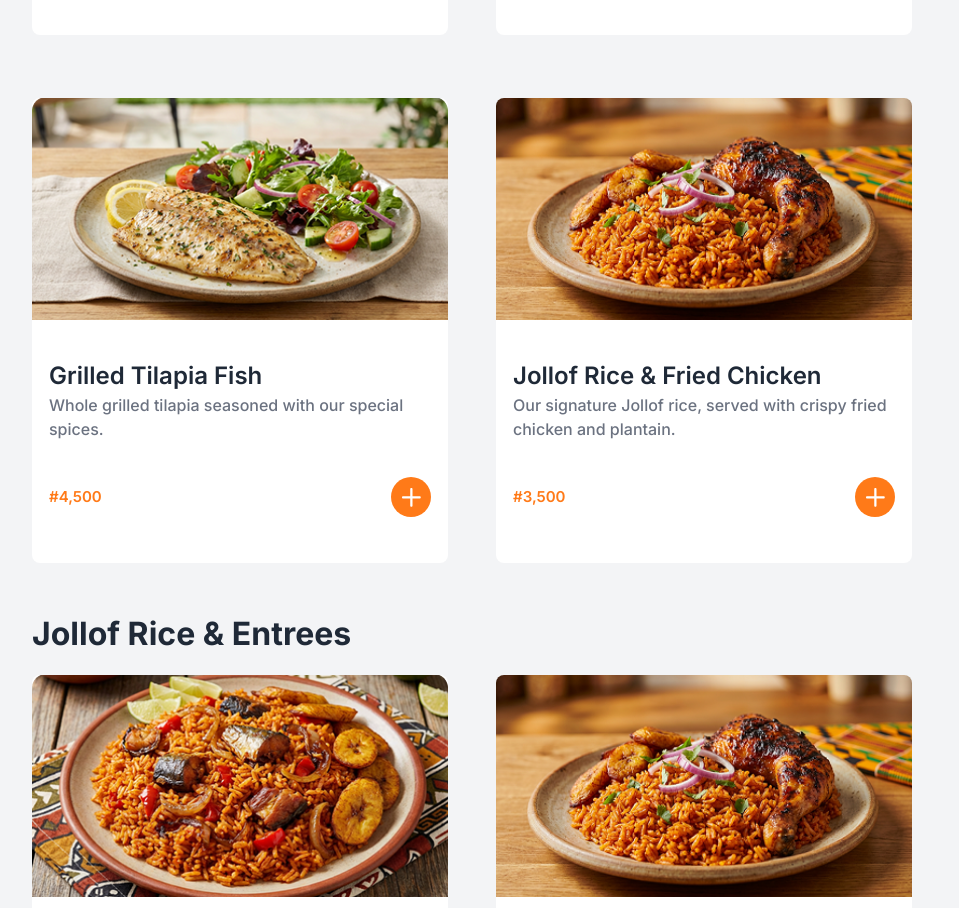
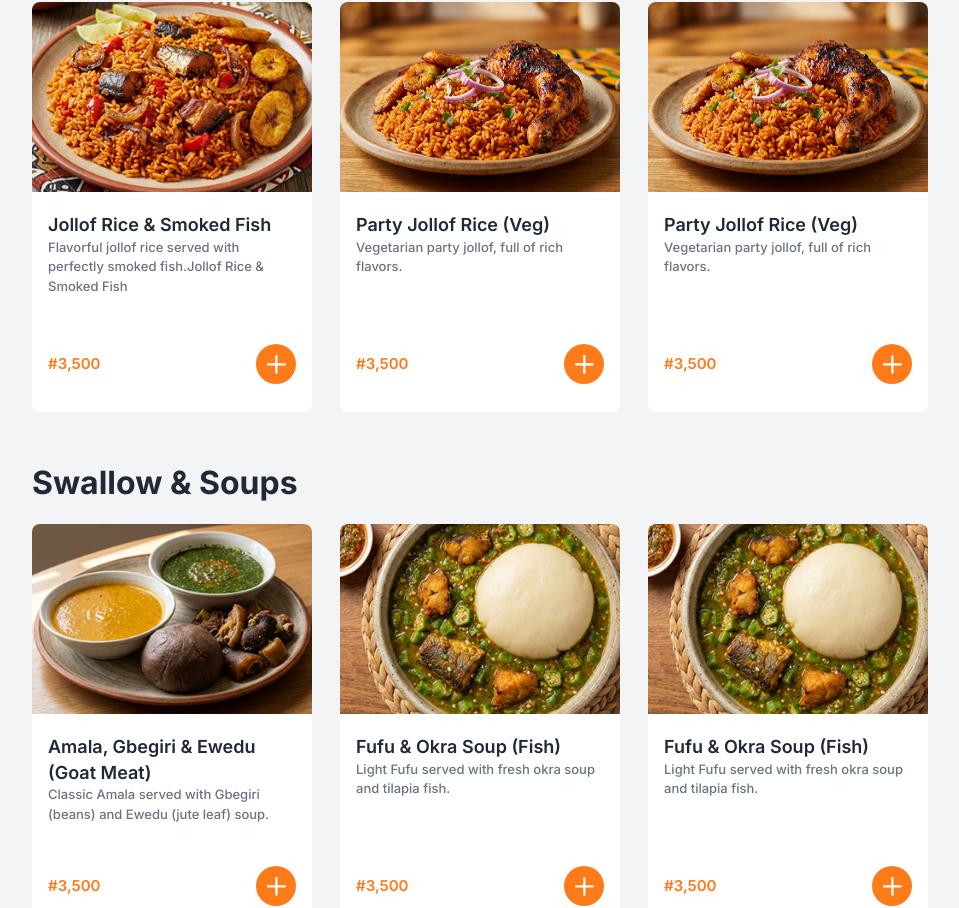
Before and after one commit to Afolabi-bit/chuks-kitchen, a Next.js app: page /explore in a window 1280 px wide. Shown: the part 1763-2671 px from the top of the page, without its empty margins (16-975 px from the left). Built offline with nearby package versions, Linux system fonts and the light colour scheme; a web font is replaced by a local one.

Commit message:
feat: Add the new "Explore" page with hero section, popular items, entrees, and swallow & soups sections.

```diff
--- a/app/explore/page.tsx
+++ b/app/explore/page.tsx
@@ -15,7 +15,7 @@ export default function Explore() {
       <Header />
 
       {/* ── Hero Section ── */}
-      <section className="h-[603px] w-full relative overflow-hidden">
+      <section className="h-[603px] max-md:h-[400px] w-full relative overflow-hidden">
         <Image
           src="/explore-hero.png"
           alt="hero image"
@@ -23,52 +23,52 @@ export default function Explore() {
           className="object-cover"
         />
 
-        <div className="absolute inset-0 z-10 bg-[#000000]/45 pl-[50px] pb-[200px] flex flex-col justify-end">
-          <h1 className="font-bold text-white text-[48px] leading-[61px]">
+        <div className="absolute inset-0 z-10 bg-[#000000]/45 pl-[50px] max-md:pl-[20px] max-md:pr-[20px] pb-[200px] max-md:pb-[120px] flex flex-col justify-end">
+          <h1 className="font-bold text-white text-[48px] max-md:text-[28px] leading-[61px] max-md:leading-[1.3]">
             Chuks Kitchen
           </h1>
-          <p className="text-[24px] leading-[34px] font-bold text-white">
+          <p className="text-[24px] max-md:text-[16px] leading-[34px] max-md:leading-[24px] font-bold max-md:font-medium text-white">
             Chuks Kitchen Nigerian Home Cooking.
           </p>
         </div>
       </section>
 
       {/* ── Popular ── */}
-      <section className="mt-[50px] px-[48px]">
-        <h2 className="text-[32px] font-bold leading-[42px] text-[#1F2937] mb-[20px]">
+      <section className="mt-[50px] max-md:mt-[30px] px-[48px] max-lg:px-[24px] max-md:px-[16px]">
+        <h2 className="text-[32px] max-lg:text-[26px] max-md:text-[22px] font-bold leading-[42px] text-[#1F2937] mb-[20px] max-md:mb-[16px]">
           Popular
         </h2>
 
-        <div className="flex flex-wrap gap-[63px_48px]">
+        <div className="flex flex-wrap gap-[63px_48px] max-xl:gap-[28px] max-lg:gap-[18px] max-md:flex-col max-md:gap-[12px]">
           {explorePopular.map((item, index) => (
             <div
               key={index}
-              className="w-[416px] h-[465px] bg-white rounded-[8px] flex flex-col items-center"
+              className="w-[416px] h-[465px] max-xl:w-[280px] max-xl:h-[410px] max-lg:w-[220px] max-lg:h-[340px] max-md:w-full max-md:h-[111px] bg-white rounded-[8px] flex flex-col max-md:flex-row items-center"
             >
-              <div className="relative w-full h-[222px]">
+              <div className="relative w-full max-md:w-[111px] max-md:shrink-0 h-[222px] max-xl:h-[190px] max-lg:h-[150px] max-md:h-full">
                 <Image
                   fill
                   src={item.img}
                   alt={item.name}
-                  className="object-cover rounded-[8px_8px_0_0]"
+                  className="object-cover rounded-[8px_8px_0_0] max-md:rounded-[8px_0_0_8px]"
                 />
               </div>
-              <div className="p-[39px_17px_46px] flex-1 w-full flex flex-col justify-between">
+              <div className="p-[39px_17px_46px] max-xl:p-[20px_16px_28px] max-lg:p-[14px_12px_16px] max-md:p-[10px_12px] flex-1 w-full flex flex-col justify-between">
                 <div>
-                  <h3 className="text-[24px] font-semibold leading-[1.42] text-left text-[#1F2937]">
+                  <h3 className="text-[24px] max-xl:text-[18px] max-lg:text-[14px] max-md:text-[14px] font-semibold leading-[1.42] max-md:leading-[1.2] text-left text-[#1F2937]">
                     {item.name}
                   </h3>
-                  <p className="font-medium text-[16px] leading-normal text-[#6B7280]">
+                  <p className="font-medium text-[16px] max-xl:text-[13px] max-lg:text-[12px] max-md:text-[11px] leading-normal max-md:leading-[1.3] text-[#6B7280] max-md:line-clamp-1">
                     {item.desc}
                   </p>
                 </div>
 
                 <div className="flex justify-between items-center w-full">
-                  <p className="font-semibold text-[15px] leading-[24px] text-[#FF7A18]">
+                  <p className="font-semibold text-[15px] max-lg:text-[13px] max-md:text-[13px] leading-[24px] text-[#FF7A18]">
                     {item.price}
                   </p>
                   <button
-                    className="w-[40px] h-[40px] bg-[#FF7A18] rounded-full flex justify-center items-center hover:bg-[#E86B10] active:scale-95 transition-all"
+                    className="w-[40px] h-[40px] max-lg:w-[34px] max-lg:h-[34px] max-md:w-[30px] max-md:h-[30px] bg-[#FF7A18] rounded-full flex justify-center items-center hover:bg-[#E86B10] active:scale-95 transition-all"
                     aria-label="Add to cart"
                   >
                     <img src="/plus.svg" alt="plus" />
@@ -78,44 +78,48 @@ export default function Explore() {
             </div>
           ))}
         </div>
+
+        <button className="hidden max-md:block w-full mt-[20px] font-int font-normal text-[16px] leading-[140%] text-center tracking-[-0.02em] text-[#1E88E5]">
+          View All Categories
+        </button>
       </section>
 
       {/* ── Jollof Rice & Entrees ── */}
-      <section className="mt-[50px] px-[48px]">
-        <h2 className="text-[32px] font-bold leading-[42px] text-[#1F2937] mb-[20px]">
+      <section className="mt-[50px] max-md:mt-[30px] px-[48px] max-lg:px-[24px] max-md:px-[16px]">
+        <h2 className="text-[32px] max-lg:text-[26px] max-md:text-[22px] font-bold leading-[42px] text-[#1F2937] mb-[20px] max-md:mb-[16px]">
           Jollof Rice &amp; Entrees
         </h2>
 
-        <div className="flex flex-wrap gap-[63px_48px]">
+        <div className="flex flex-wrap gap-[63px_48px] max-xl:gap-[28px] max-lg:gap-[18px] max-md:flex-col max-md:gap-[12px]">
           {entrees.map((item, index) => (
             <div
               key={index}
-              className="w-[416px] h-[465px] bg-white rounded-[8px] flex flex-col items-center"
+              className="w-[416px] h-[465px] max-xl:w-[280px] max-xl:h-[410px] max-lg:w-[220px] max-lg:h-[340px] max-md:w-full max-md:h-[111px] bg-white rounded-[8px] flex flex-col max-md:flex-row items-center"
             >
-              <div className="relative w-full h-[222px]">
+              <div className="relative w-full max-md:w-[111px] max-md:shrink-0 h-[222px] max-xl:h-[190px] max-lg:h-[150px] max-md:h-full">
                 <Image
                   fill
                   src={item.img}
                   alt={item.name}
-                  className="object-cover rounded-[8px_8px_0_0]"
+                  className="object-cover rounded-[8px_8px_0_0] max-md:rounded-[8px_0_0_8px]"
                 />
               </div>
-              <div className="p-[39px_17px_46px] flex-1 w-full flex flex-col justify-between">
+              <div className="p-[39px_17px_46px] max-xl:p-[20px_16px_28px] max-lg:p-[14px_12px_16px] max-md:p-[10px_12px] flex-1 w-full flex flex-col justify-between">
                 <div>
-                  <h3 className="text-[24px] font-semibold leading-[1.42] text-left text-[#1F2937]">
+                  <h3 className="text-[24px] max-xl:text-[18px] max-lg:text-[14px] max-md:text-[14px] font-semibold leading-[1.42] max-md:leading-[1.2] text-left text-[#1F2937]">
                     {item.name}
                   </h3>
-                  <p className="font-medium text-[16px] leading-normal text-[#6B7280]">
+                  <p className="font-medium text-[16px] max-xl:text-[13px] max-lg:text-[12px] max-md:text-[11px] leading-normal max-md:leading-[1.3] text-[#6B7280] max-md:line-clamp-1">
                     {item.desc}
                   </p>
                 </div>
 
                 <div className="flex justify-between items-center w-full">
-                  <p className="font-semibold text-[15px] leading-[24px] text-[#FF7A18]">
+                  <p className="font-semibold text-[15px] max-lg:text-[13px] max-md:text-[13px] leading-[24px] text-[#FF7A18]">
                     {item.price}
                   </p>
                   <button
-                    className="w-[40px] h-[40px] bg-[#FF7A18] rounded-full flex justify-center items-center hover:bg-[#E86B10] active:scale-95 transition-all"
+                    className="w-[40px] h-[40px] max-lg:w-[34px] max-lg:h-[34px] max-md:w-[30px] max-md:h-[30px] bg-[#FF7A18] rounded-full flex justify-center items-center hover:bg-[#E86B10] active:scale-95 transition-all"
                     aria-label="Add to cart"
                   >
                     <img src="/plus.svg" alt="plus" />
@@ -125,44 +129,48 @@ export default function Explore() {
             </div>
           ))}
         </div>
+
+        <button className="hidden max-md:block w-full mt-[20px] font-int font-normal text-[16px] leading-[140%] text-center tracking-[-0.02em] text-[#1E88E5]">
+          View All Entrees
+        </button>
       </section>
 
       {/* ── Swallow & Soups ── */}
-      <section className="mt-[50px] px-[48px] mb-[232px]">
-        <h2 className="text-[32px] font-bold leading-[42px] text-[#1F2937] mb-[20px]">
+      <section className="mt-[50px] max-md:mt-[30px] px-[48px] max-lg:px-[24px] max-md:px-[16px] mb-[232px] max-md:mb-[60px]">
+        <h2 className="text-[32px] max-lg:text-[26px] max-md:text-[22px] font-bold leading-[42px] text-[#1F2937] mb-[20px] max-md:mb-[16px]">
           Swallow &amp; Soups
         </h2>
 
-        <div className="flex flex-wrap gap-[63px_48px]">
+        <div className="flex flex-wrap gap-[63px_48px] max-xl:gap-[28px] max-lg:gap-[18px] max-md:flex-col max-md:gap-[12px]">
           {swallow.map((item, index) => (
             <div
               key={index}
-              className="w-[416px] h-[465px] bg-white rounded-[8px] flex flex-col items-center"
+              className="w-[416px] h-[465px] max-xl:w-[280px] max-xl:h-[410px] max-lg:w-[220px] max-lg:h-[340px] max-md:w-full max-md:h-[111px] bg-white rounded-[8px] flex flex-col max-md:flex-row items-center"
             >
-              <div className="relative w-full h-[222px]">
+              <div className="relative w-full max-md:w-[111px] max-md:shrink-0 h-[222px] max-xl:h-[190px] max-lg:h-[150px] max-md:h-full">
                 <Image
                   fill
                   src={item.img}
                   alt={item.name}
-                  className="object-cover rounded-[8px_8px_0_0]"
+                  className="object-cover rounded-[8px_8px_0_0] max-md:rounded-[8px_0_0_8px]"
                 />
               </div>
-              <div className="p-[39px_17px_46px] flex-1 w-full flex flex-col justify-between">
+              <div className="p-[39px_17px_46px] max-xl:p-[20px_16px_28px] max-lg:p-[14px_12px_16px] max-md:p-[10px_12px] flex-1 w-full flex flex-col justify-between">
                 <div>
-                  <h3 className="text-[24px] font-semibold leading-[1.42] text-left text-[#1F2937]">
+                  <h3 className="text-[24px] max-xl:text-[18px] max-lg:text-[14px] max-md:text-[14px] font-semibold leading-[1.42] max-md:leading-[1.2] text-left text-[#1F2937]">
                     {item.name}
                   </h3>
-                  <p className="font-medium text-[16px] leading-normal text-[#6B7280]">
+                  <p className="font-medium text-[16px] max-xl:text-[13px] max-lg:text-[12px] max-md:text-[11px] leading-normal max-md:leading-[1.3] text-[#6B7280] max-md:line-clamp-1">
                     {item.desc}
                   </p>
                 </div>
 
                 <div className="flex justify-between items-center w-full">
-                  <p className="font-semibold text-[15px] leading-[24px] text-[#FF7A18]">
+                  <p className="font-semibold text-[15px] max-lg:text-[13px] max-md:text-[13px] leading-[24px] text-[#FF7A18]">
                     {item.price}
                   </p>
                   <button
-                    className="w-[40px] h-[40px] bg-[#FF7A18] rounded-full flex justify-center items-center hover:bg-[#E86B10] active:scale-95 transition-all"
+                    className="w-[40px] h-[40px] max-lg:w-[34px] max-lg:h-[34px] max-md:w-[30px] max-md:h-[30px] bg-[#FF7A18] rounded-full flex justify-center items-center hover:bg-[#E86B10] active:scale-95 transition-all"
                     aria-label="Add to cart"
                   >
                     <img src="/plus.svg" alt="plus" />
@@ -172,6 +180,10 @@ export default function Explore() {
             </div>
           ))}
         </div>
+
+        <button className="hidden max-md:block w-full mt-[20px] font-int font-normal text-[16px] leading-[140%] text-center tracking-[-0.02em] text-[#1E88E5]">
+          View All Soups
+        </button>
       </section>
 
       <Footer />
```
